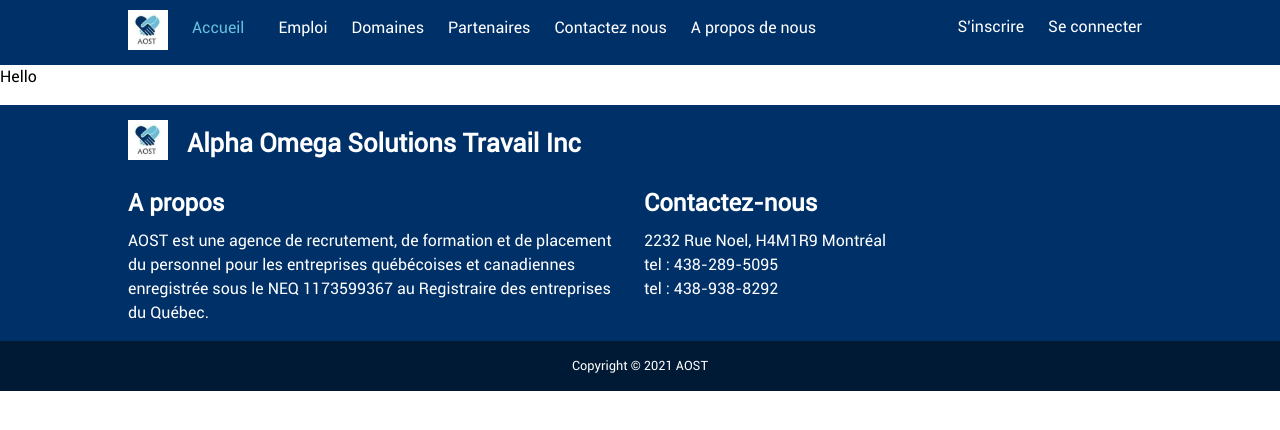
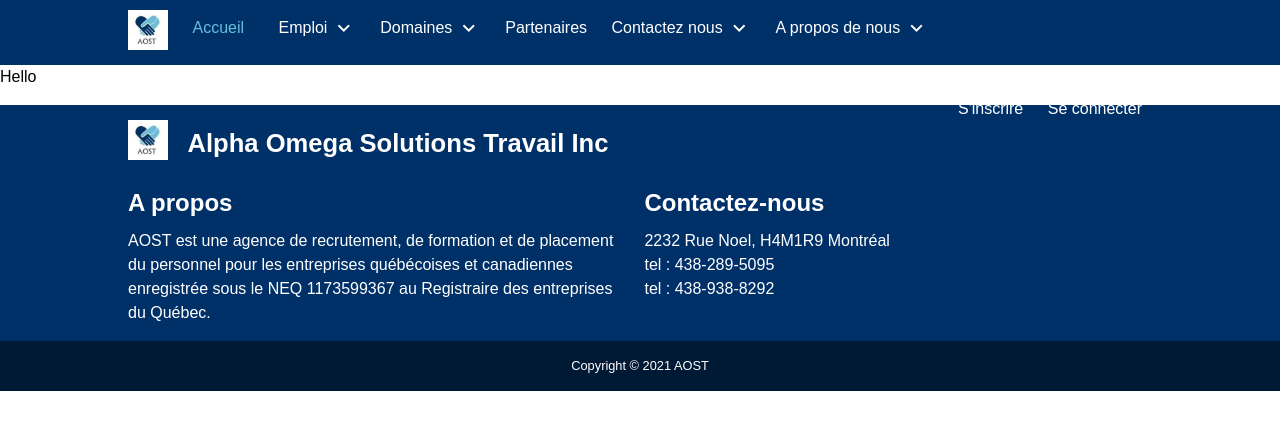
Before and after one commit to donaldnkouathio/aost, a PHP site: page / in a window 1280 px wide. Shown: the top 430 px of the page. Run offline with PHP 8.4, Linux system fonts and the light colour scheme; some libraries are stand-ins or nearby versions.

Commit message:
Ajout du material icon

```diff
--- a/header/head.php
+++ b/header/head.php
@@ -6,6 +6,7 @@
 
     <!-- <link rel="shortcut icon" href="/joma/img/icon.png"/> -->
 
+    <link rel="stylesheet" href="https://fonts.googleapis.com/icon?family=Material+Icons">
     <link rel="stylesheet" href="/aost/outils/css/vars.css">
     <link rel="stylesheet" href="/aost/outils/css/global.css">
     <link rel="stylesheet" href="/aost/header/header.css">
--- a/header/header.php
+++ b/header/header.php
@@ -7,7 +7,7 @@
     <ul class="nav-contain-left hide-on-mobile" style="">
       <li><a href="/aost/" class="<?php if($_SESSION["currentPage"]="home"){echo "link-hover";} ?>">Accueil</a></li>
       <li>
-        <span>Emploi</span>
+        <span>Emploi <i class="material-icons vertical-align-bottom"> keyboard_arrow_down </i></span>
 
         <ul>
           <li><a href="#">Offres d'emploi</a></li>
@@ -21,7 +21,7 @@
       </li>
 
       <li>
-        <span>Domaines</span>
+        <span>Domaines <i class="material-icons vertical-align-bottom"> keyboard_arrow_down </i></span>
 
         <ul>
           <?php
@@ -37,8 +37,8 @@
         </ul>
       </li>
       <li>Partenaires</li>
-      <li>Contactez nous</li>
-      <li>A propos de nous</li>
+      <li>Contactez nous <i class="material-icons vertical-align-bottom"> keyboard_arrow_down </i></li>
+      <li>A propos de nous <i class="material-icons vertical-align-bottom"> keyboard_arrow_down </i></li>
     </ul>
 
     <ul class="nav-contain-right" style="">
--- a/outils/css/global.css
+++ b/outils/css/global.css
@@ -40,11 +40,14 @@
 
 body {
   margin: 0;
-  font-family: roboto-regular;
   font-size: 1em;
   font-weight: 400;
   line-height: 1.5;
   text-align: left;
+}
+
+.vertical-align-bottom{
+  vertical-align: bottom !important;
 }
 
 
```
